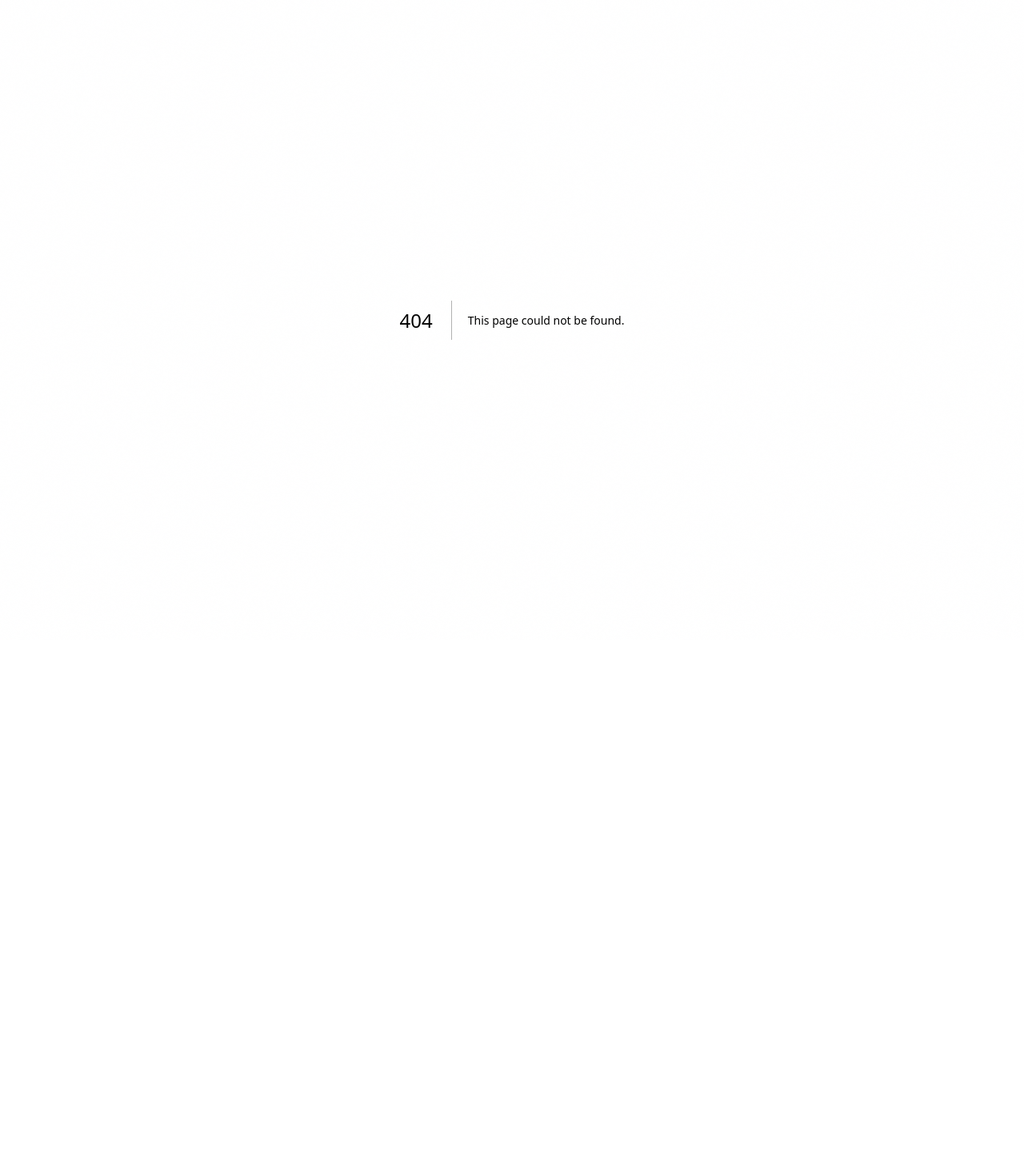
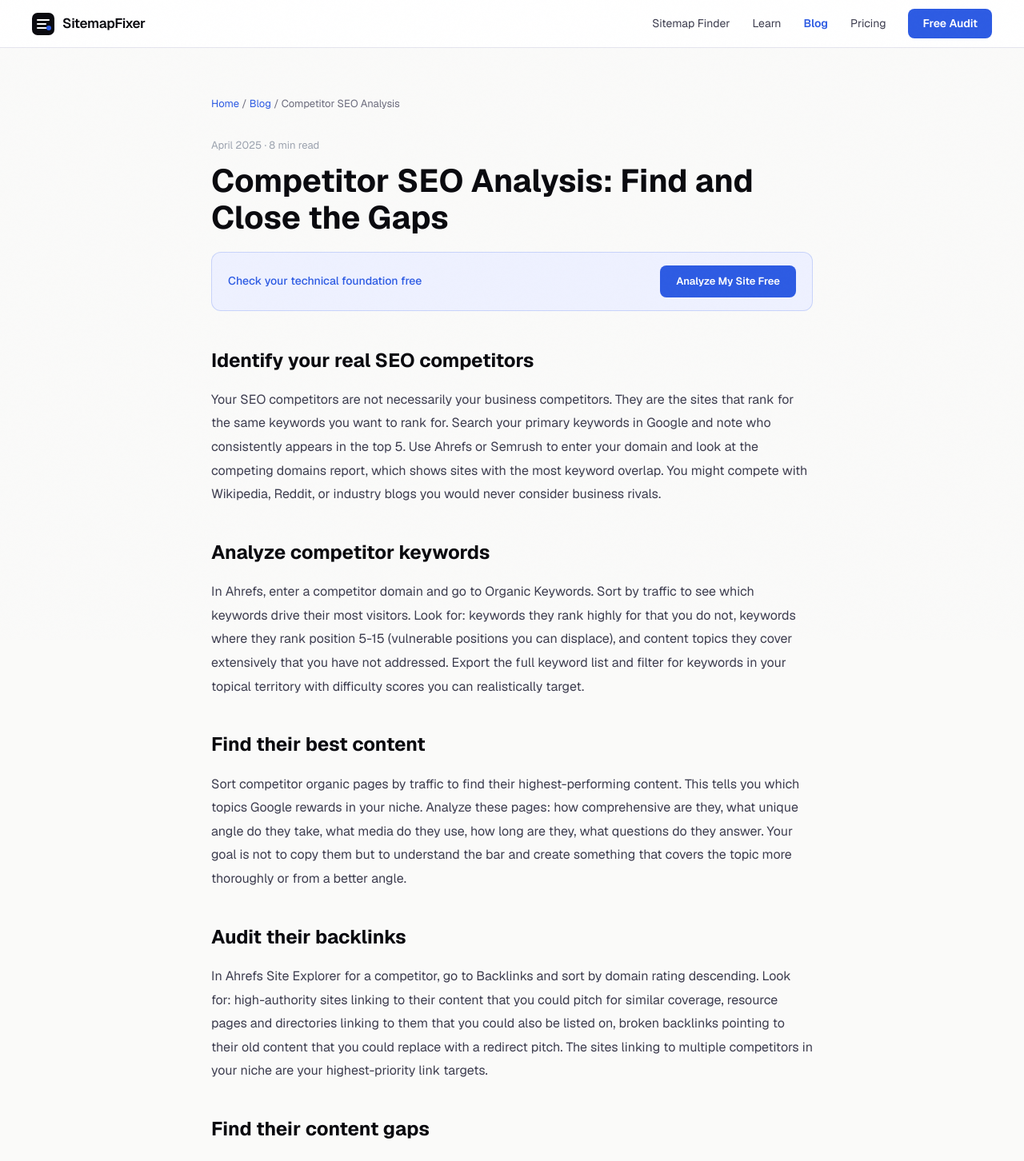
Before and after one commit to Watermelon-Coctail-Bar/sitemap-fixer, a Next.js app: page /blog/competitor-seo-analysis in a window 1280 px wide. Before the commit this address had no page. Shown: the top 1452 px of the page at 80% size. Before the commit the page ends 800 px from the top, so only its background shows below. Built offline with nearby package versions, Linux system fonts and the light colour scheme.

Commit message:
Create page.tsx

```diff
--- /dev/null
+++ b/src/app/blog/competitor-seo-analysis/page.tsx
@@ -0,0 +1,43 @@
+import type { Metadata } from 'next';
+export const metadata: Metadata = {
+  title: 'Competitor SEO Analysis: How to Find and Close the Gaps | SitemapFixer',
+  description: "Competitor SEO analysis reveals exactly what is working for your rivals. Here is how to analyze competitor keywords, backlinks, and content to find opportunities to outrank them.",
+  alternates: { canonical: 'https://sitemapfixer.com/blog/competitor-seo-analysis' },
+};
+const sections = [
+  { t: "Identify your real SEO competitors", d: "Your SEO competitors are not necessarily your business competitors. They are the sites that rank for the same keywords you want to rank for. Search your primary keywords in Google and note who consistently appears in the top 5. Use Ahrefs or Semrush to enter your domain and look at the competing domains report, which shows sites with the most keyword overlap. You might compete with Wikipedia, Reddit, or industry blogs you would never consider business rivals." },
+  { t: "Analyze competitor keywords", d: "In Ahrefs, enter a competitor domain and go to Organic Keywords. Sort by traffic to see which keywords drive their most visitors. Look for: keywords they rank highly for that you do not, keywords where they rank position 5-15 (vulnerable positions you can displace), and content topics they cover extensively that you have not addressed. Export the full keyword list and filter for keywords in your topical territory with difficulty scores you can realistically target." },
+  { t: "Find their best content", d: "Sort competitor organic pages by traffic to find their highest-performing content. This tells you which topics Google rewards in your niche. Analyze these pages: how comprehensive are they, what unique angle do they take, what media do they use, how long are they, what questions do they answer. Your goal is not to copy them but to understand the bar and create something that covers the topic more thoroughly or from a better angle." },
+  { t: "Audit their backlinks", d: "In Ahrefs Site Explorer for a competitor, go to Backlinks and sort by domain rating descending. Look for: high-authority sites linking to their content that you could pitch for similar coverage, resource pages and directories linking to them that you could also be listed on, broken backlinks pointing to their old content that you could replace with a redirect pitch. The sites linking to multiple competitors in your niche are your highest-priority link targets." },
+  { t: "Find their content gaps", d: "Ahrefs Content Gap tool takes your domain and multiple competitor domains as input and shows keywords all competitors rank for that you do not. This is the fastest way to find proven topics you are missing. Filter by volume and difficulty to prioritize. Any topic where 3-4 competitors all rank well but you do not is a confirmed gap worth filling." },
+];
+export default function Page() {
+  return (
+    <article style={{ maxWidth: 800, margin: '0 auto', padding: '60px 24px' }}>
+      <nav style={{ fontSize: 13, color: '#6b6b7d', marginBottom: 32 }}>
+        <a href="/" style={{ color: '#2d5be3', textDecoration: 'none' }}>Home</a>{' / '}
+        <a href="/blog" style={{ color: '#2d5be3', textDecoration: 'none' }}>Blog</a>{' / '}
+        <span>Competitor SEO Analysis</span>
+      </nav>
+      <div style={{ fontSize: 13, color: '#9ca3af', marginBottom: 12 }}>April 2025 · 8 min read</div>
+      <h1 style={{ fontSize: 40, fontWeight: 700, color: '#0a0a0f', marginBottom: 20, lineHeight: 1.15 }}>Competitor SEO Analysis: Find and Close the Gaps</h1>
+      <div style={{ background: '#eef1ff', border: '1px solid rgba(45,91,227,0.2)', borderRadius: 12, padding: '16px 20px', marginBottom: 40, display: 'flex', alignItems: 'center', justifyContent: 'space-between', gap: 16 }}>
+        <span style={{ fontSize: 14, color: '#2d5be3', fontWeight: 500 }}>Check your technical foundation free</span>
+        <a href="/" style={{ background: '#2d5be3', color: 'white', padding: '10px 20px', borderRadius: 8, textDecoration: 'none', fontWeight: 600, fontSize: 13 }}>Analyze My Site Free</a>
+      </div>
+      <div style={{ fontSize: 16, color: '#3d3d4f', lineHeight: 1.85 }}>
+        {sections.map(({ t, d }) => (
+          <div key={t} style={{ marginBottom: 36 }}>
+            <h2 style={{ fontSize: 24, fontWeight: 700, color: '#0a0a0f', marginBottom: 12 }}>{t}</h2>
+            <p style={{ margin: 0 }}>{d}</p>
+          </div>
+        ))}
+      </div>
+      <div style={{ background: '#0a0a0f', borderRadius: 12, padding: '32px', textAlign: 'center', marginTop: 56 }}>
+        <div style={{ fontSize: 20, fontWeight: 700, color: 'white', marginBottom: 8 }}>Audit your technical SEO foundation</div>
+        <div style={{ color: '#9999aa', marginBottom: 20, fontSize: 14 }}>Free sitemap and indexing check in 60 seconds</div>
+        <a href="/" style={{ background: 'white', color: '#0a0a0f', padding: '14px 28px', borderRadius: 8, textDecoration: 'none', fontWeight: 700 }}>Analyze My Site Free</a>
+      </div>
+    </article>
+  );
+}
```
